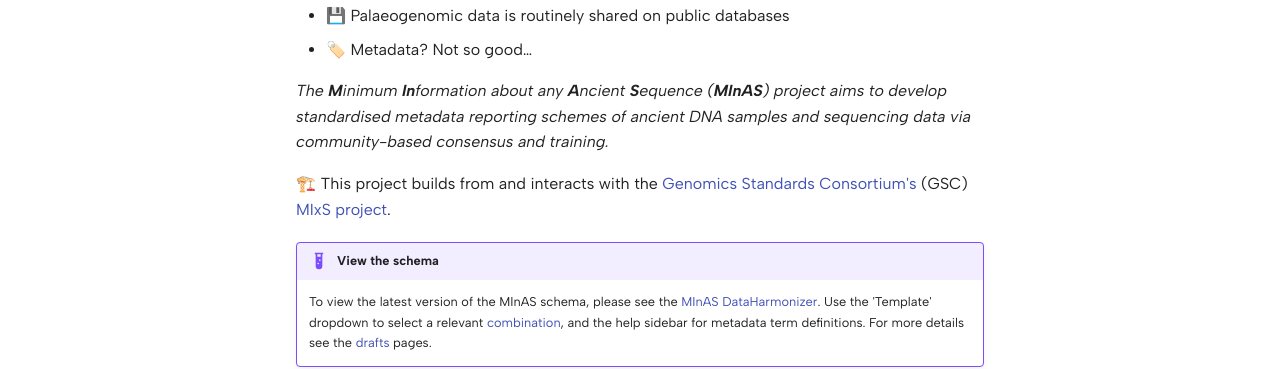
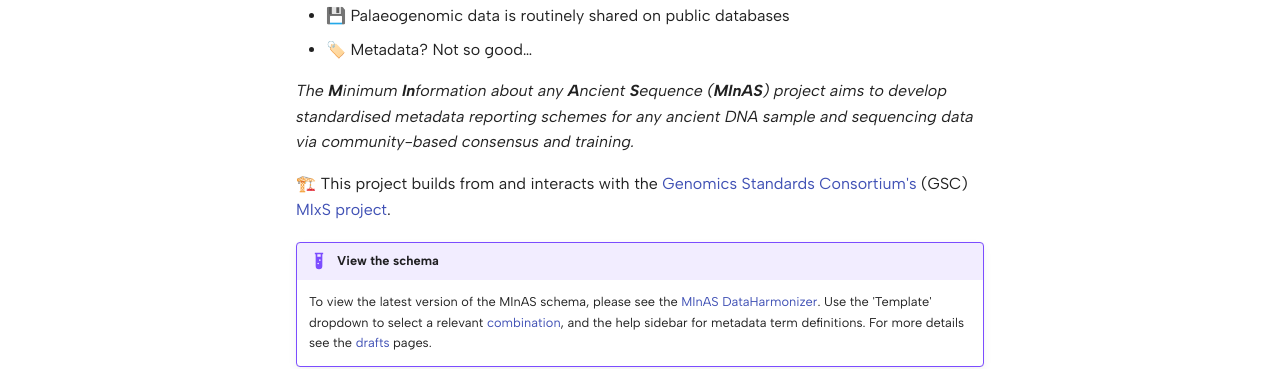
Before and after one commit to MIxS-MInAS/MIxS-MInAS.github.io, an MkDocs documentation site: the page built from docs/index.md, in a window 1280 px wide and 1143 px high. Shown: the part 435-804 px from the top of the window. Built offline with MkDocs 1.6.1 and Material for MkDocs 9.7.7, drawn with Linux system fonts in a browser that asks for light colours; comment, search, counter and statistics services are not loaded.

Commit message:
Tweak main description

```diff
--- a/docs/index.md
+++ b/docs/index.md
@@ -9,7 +9,7 @@
 - 💾 Palaeogenomic data is routinely shared on public databases
 - 🏷️ Metadata? Not so good…
 
-_The **M**inimum **In**formation about any **A**ncient **S**equence (**MInAS**) project aims to develop standardised metadata reporting schemes of ancient DNA samples and sequencing data via community-based consensus and training._
+_The **M**inimum **In**formation about any **A**ncient **S**equence (**MInAS**) project aims to develop standardised metadata reporting schemes for any ancient DNA sample and sequencing data via community-based consensus and training._
 
 🏗️ This project builds from and interacts with the [Genomics Standards Consortium's](https://www.gensc.org/) (GSC) [MIxS project](https://www.gensc.org/pages/standards-intro.html).
 
```
